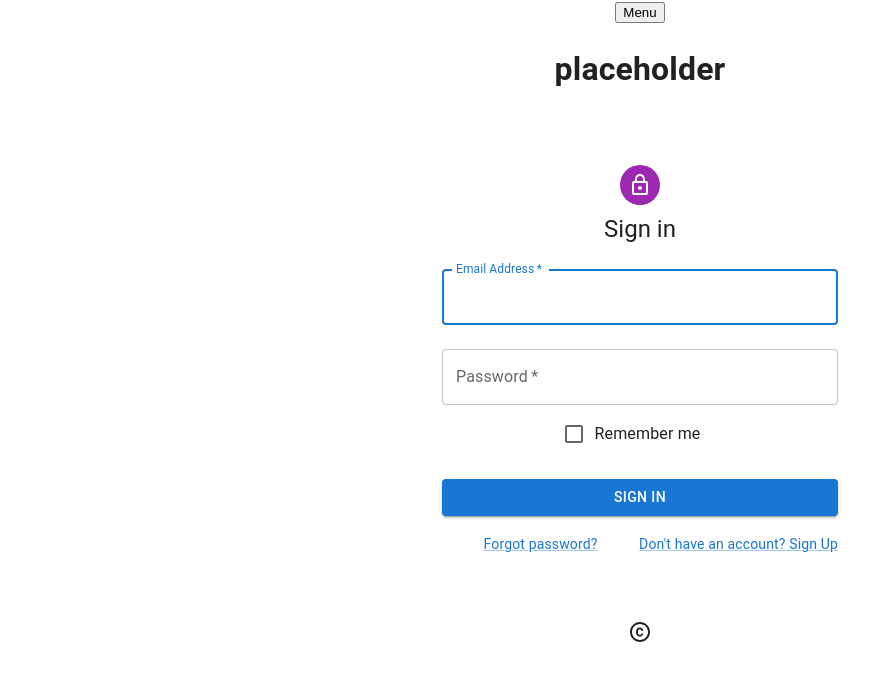
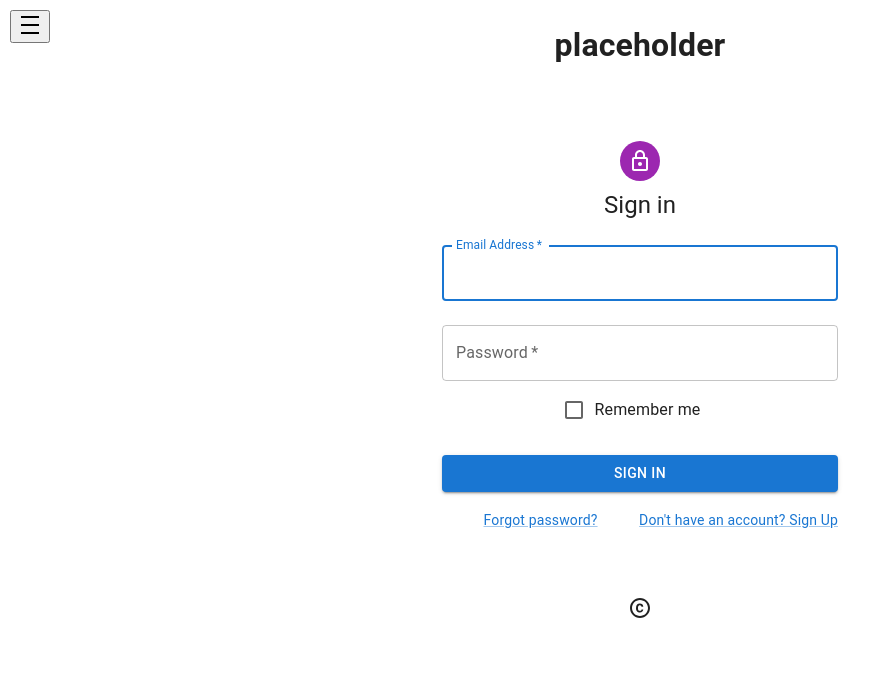
Before and after one commit to joao-t-matos/primenote, a React (Create React App) app: page / in a window 1280 px wide. Shown: the top 680 px of the page, without its empty margins (0-892 px from the left). Built offline with nearby package versions, Linux system fonts and the light colour scheme.

Commit message:
6 add menu icon

```diff
--- a/src/App.css
+++ b/src/App.css
@@ -48,4 +48,11 @@
   flex-direction: column;
   justify-content: space-around;
   align-items: center;
+  z-index: 99;
 }
+
+.menu-button {
+  position: absolute;
+  top: 10px;
+  left:10px;
+}
--- a/src/App.tsx
+++ b/src/App.tsx
@@ -1,5 +1,6 @@
 import React, {FC, useState} from 'react';
 import './App.css';
+import DensityMediumIcon from '@mui/icons-material/DensityMedium';
 import Home from './pages/Home';
 import About from './pages/About';
 import Menu from './components/Menu';
@@ -21,7 +22,8 @@ const App: FC = () => {
 
   return (
     <div className="App">
-      <button onClick={() => {toggleMenu(true)}}>Menu</button>
+      <button className="menu-button"
+      onClick={() => {toggleMenu(true)}}><DensityMediumIcon/></button>
       {
          isMenuOpen && (
           <Menu
```
